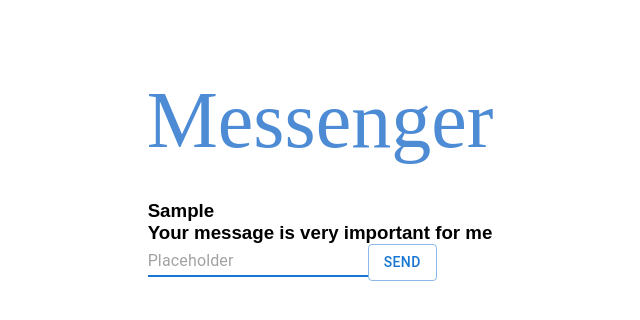
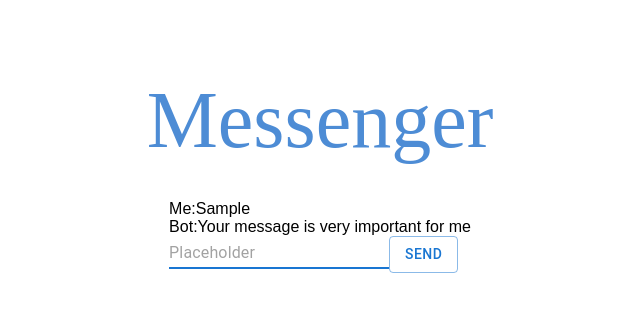
Before and after one commit to abaibik/react-learning, a React (Create React App) app in the folder first/: page / in a window 1280 px wide. Both pictures are taken after typing "Sample" into the empty fields and a click on the button "SEND". Shown: the top 320 px of the page, without its empty margins (320-960 px from the left). Built offline with nearby package versions, Linux system fonts and the light colour scheme.

Commit message:
display author

```diff
--- a/first/src/components/Message.jsx
+++ b/first/src/components/Message.jsx
@@ -1,4 +1,10 @@
-const Message = ({ text }) => {
-  return <h1 className="flip-in-hor-bottom message-text">{text}</h1>;
+const Message = ({ message }) => {
+  const { text, author } = message;
+  return (
+    <div className="message">
+      <span className="message-author">{author}</span>:
+      <span className="message-text">{text}</span>
+    </div>
+  );
 };
 export default Message;
--- a/first/src/components/MessageList.jsx
+++ b/first/src/components/MessageList.jsx
@@ -4,7 +4,7 @@
   return (
     <div>
       {messageList.map((message) => {
-        return <Message text={message.text} key={message.id} />;
+        return <Message message={message} key={message.id} />;
       })}
     </div>
   );
```
